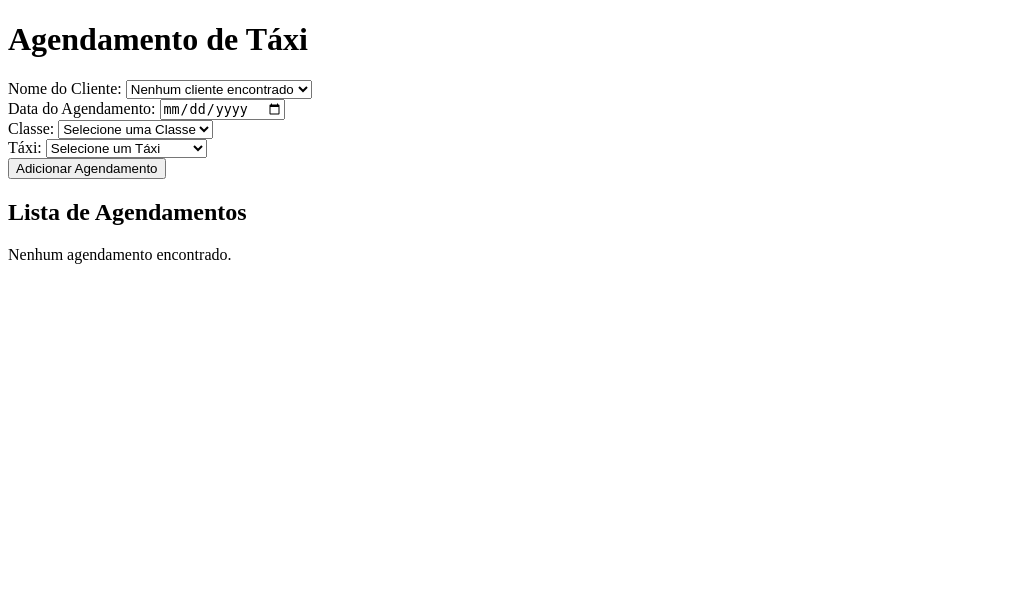
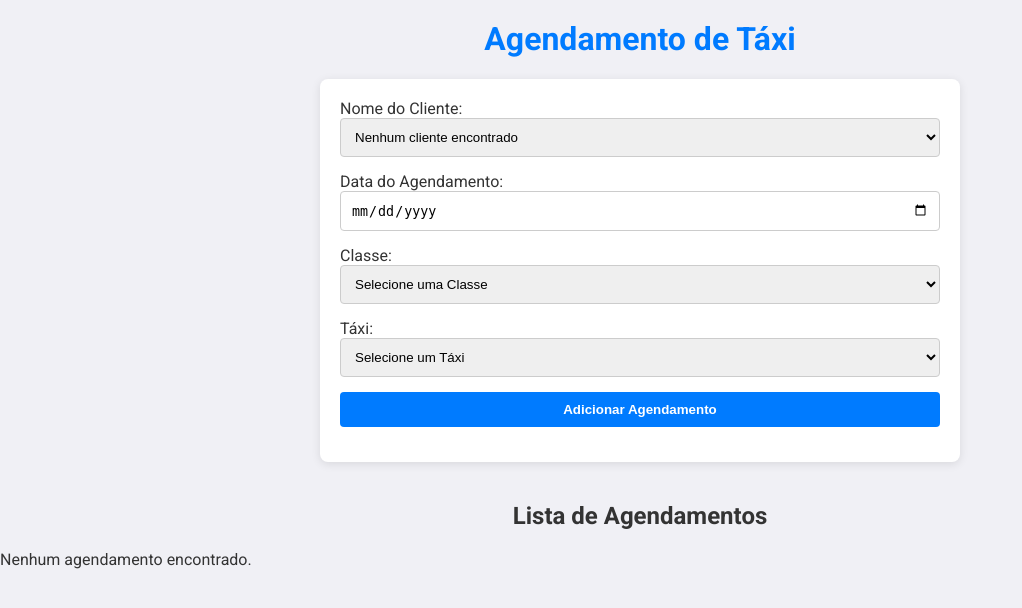
Before and after one commit to ojosegarcia/agendamentotaxi, a PHP site: page / in a window 1280 px wide. Shown: the top 608 px of the page, without its empty margins (0-1022 px from the left). Run offline with PHP 8.4, Linux system fonts and the light colour scheme; data that the repository does not hold is empty.

Commit message:
Tela bonitinha :3

```diff
--- a/index.php
+++ b/index.php
@@ -59,7 +59,19 @@ if ($classeSelecionada) {
 
 <!DOCTYPE html>
 <html>
+<!DOCTYPE html>
+<html lang="pt-BR">
 <head>
+    <meta charset="UTF-8">
+    <meta name="viewport" content="width=device-width, initial-scale=1.0">
+    <title>Agendamento de Táxi</title>
+    <link href="https://fonts.googleapis.com/css2?family=Roboto:wght@400;700&display=swap" rel="stylesheet">
+    <link rel="stylesheet" href="styles.css"> <!-- Adicione esta linha -->
+
+<body>
+
+    <!-- O restante do seu código HTML -->
+</body>
     <title>Agendamento de Táxi</title>
     <script>
         function validateForm() {
@@ -132,9 +144,11 @@ if ($classeSelecionada) {
     <h2>Lista de Agendamentos</h2>
     <?php
     // Exibir agendamentos existentes
-    $sql = "SELECT agendamento.ID_Agendamento, cliente.Nome, agendamento.Data_Agendamento
+    $sql = "SELECT agendamento.ID_Agendamento, cliente.Nome AS Cliente, taxi.Modelo AS Taxi, taxi.Placa, taxista.Nome AS Taxista, agendamento.Data_Agendamento
             FROM agendamento
-            JOIN cliente ON agendamento.ID_Cliente = cliente.ID_Cliente";
+            JOIN cliente ON agendamento.ID_Cliente = cliente.ID_Cliente
+            JOIN taxi ON agendamento.ID_Taxi = taxi.ID_Taxi
+            JOIN taxista ON taxi.ID_Taxista = taxista.ID_Taxista"; // Ajustar a consulta para incluir os dados do táxi e do taxista
     $result = $conn->query($sql);
 
     if ($result->num_rows > 0) {
@@ -142,15 +156,19 @@ if ($classeSelecionada) {
                 <tr>
                     <th>ID</th>
                     <th>Cliente</th>
+                    <th>Taxi</th>
+                    <th>Placa</th>
+                    <th>Taxista</th>
                     <th>Data</th>
-                    <th>Ações</th>
                 </tr>";
         while($row = $result->fetch_assoc()) {
             echo "<tr>
                     <td>" . $row["ID_Agendamento"]. "</td>
-                    <td>" . $row["Nome"]. "</td>
+                    <td>" . $row["Cliente"]. "</td>
+                    <td>" . $row["Taxi"]. "</td>
+                    <td>" . $row["Placa"]. "</td>
+                    <td>" . $row["Taxista"]. "</td>
                     <td>" . $row["Data_Agendamento"]. "</td>
-                    <td><a href='editar.php?id=" . $row["ID_Agendamento"]. "'>Editar</a> | <a href='deletar.php?id=" . $row["ID_Agendamento"]. "'>Deletar</a></td>
                   </tr>";
         }
         echo "</table>";
--- /dev/null
+++ b/styles.css
@@ -0,0 +1,83 @@
+body {
+    font-family: 'Roboto', sans-serif;
+    margin: 0;
+    padding: 0;
+    background-color: #f0f0f5;
+    color: #333;
+}
+
+h1 {
+    text-align: center;
+    color: #007BFF;
+    margin-top: 20px;
+}
+
+form {
+    max-width: 600px;
+    margin: 20px auto;
+    background: white;
+    padding: 20px;
+    border-radius: 8px;
+    box-shadow: 0 2px 10px rgba(0, 0, 0, 0.1);
+}
+
+label {
+    display: block;
+    margin-bottom: 5px;
+}
+
+select, input[type="date"], input[type="submit"] {
+    width: 100%;
+    padding: 10px;
+    margin-bottom: 15px;
+    border: 1px solid #ccc;
+    border-radius: 4px;
+    box-sizing: border-box;
+}
+
+input[type="submit"] {
+    background-color: #007BFF;
+    color: white;
+    border: none;
+    cursor: pointer;
+    font-weight: bold;
+}
+
+input[type="submit"]:hover {
+    background-color: #0056b3;
+}
+
+h2 {
+    text-align: center;
+    margin-top: 40px;
+}
+
+table {
+    width: 100%;
+    margin: 20px auto;
+    border-collapse: collapse;
+}
+
+th, td {
+    padding: 10px;
+    text-align: left;
+    border-bottom: 1px solid #ddd;
+}
+
+th {
+    background-color: #007BFF;
+    color: white;
+}
+
+tr:hover {
+    background-color: #f1f1f1;
+}
+
+a {
+    color: #007BFF;
+    text-decoration: none;
+}
+
+a:hover {
+    text-decoration: underline;
+}
```
